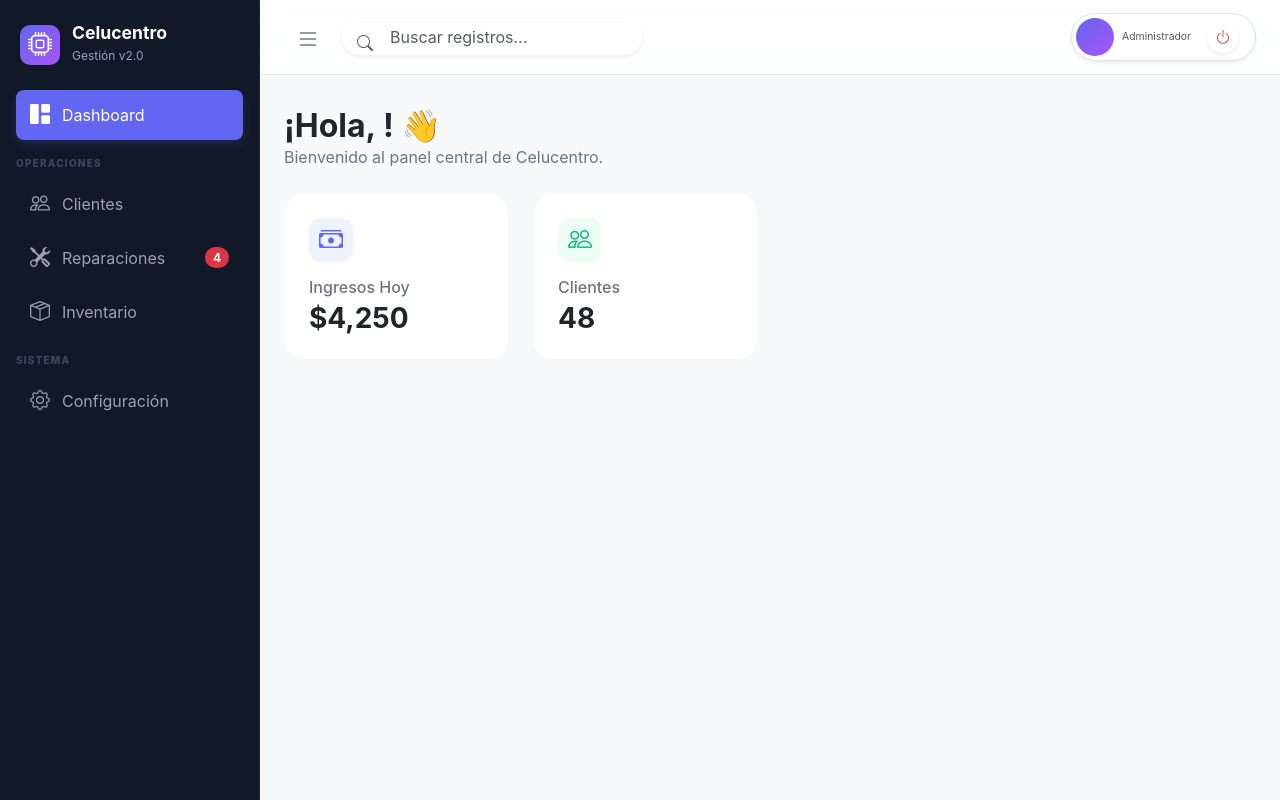
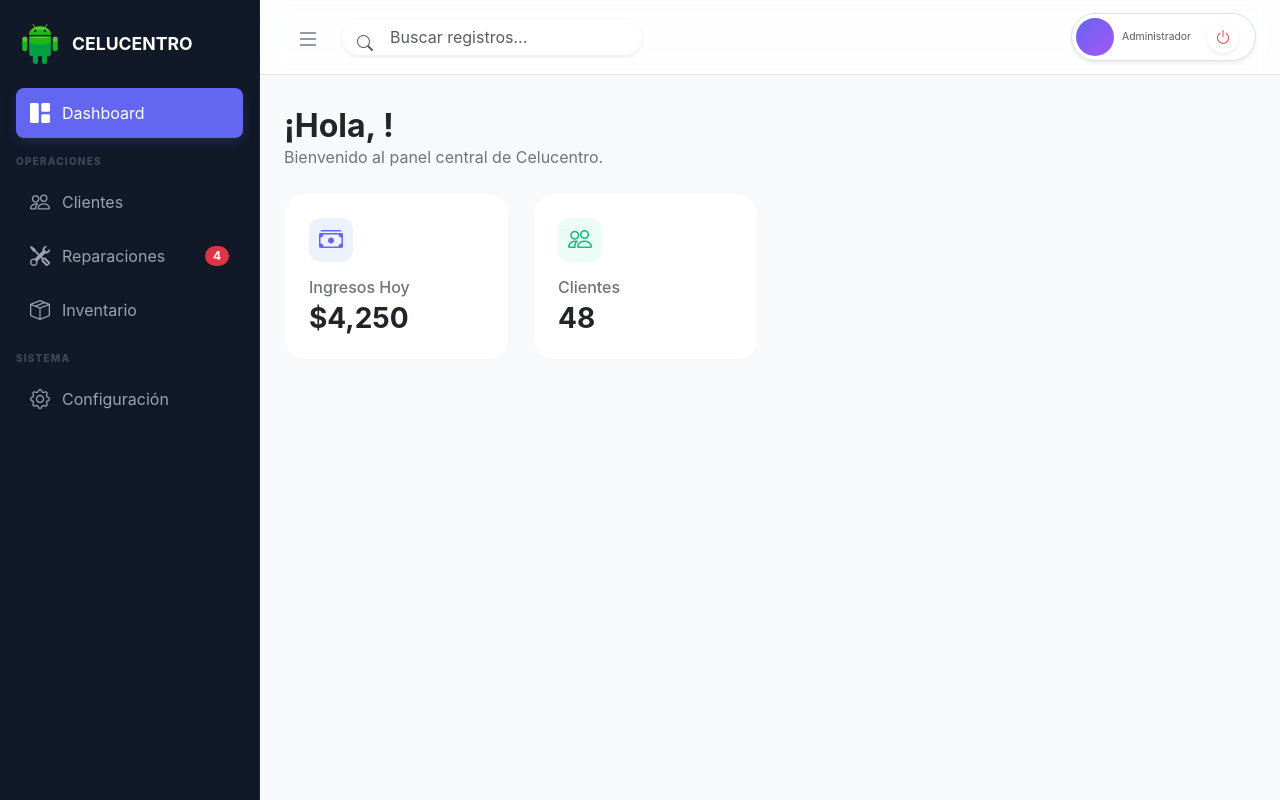
Before and after one commit to Danner2012/FRONT-PGM, an Angular app: page /dashboard in a window 1280 px wide. Built offline with nearby package versions, Linux system fonts and the light colour scheme; no server answers; sample sign-in values are in the browser's storage.

Commit message:
Se incluyo el logo en el sidebar y se mejoro apariencia

```diff
--- a/src/app/dashboard.component.ts
+++ b/src/app/dashboard.component.ts
@@ -13,12 +13,11 @@ import { AuthService } from './auth.service';
       <nav id="sidebar" class="sidebar" [class.collapsed]="isCollapsed()">
         <div class="sidebar-header">
           <div class="logo-container">
-            <div class="logo-circle bg-primary-gradient shadow-sm">
-              <i class="bi bi-cpu text-white fs-4"></i>
+            <div class="logo-circle overflow-hidden">
+              <img src="androide.png" alt="Logo" style="width: 100%; height: 100%; object-fit: cover;">
             </div>
             <div class="header-text" *ngIf="!isCollapsed()">
-              <h5 class="fw-bold m-0 text-white">Celucentro</h5>
-              <span class="text-secondary-light">Gestión v2.0</span>
+              <h5 class="fw-bold m-0 text-white">CELUCENTRO</h5>
             </div>
           </div>
         </div>
@@ -101,7 +100,7 @@ import { AuthService } from './auth.service';
 
         <div class="p-4 container-fluid fade-in">
           <div class="welcome-header mb-4">
-            <h2 class="fw-bold m-0 mt-2">¡Hola, {{ user()?.username }}! 👋</h2>
+            <h2 class="fw-bold m-0 mt-2">¡Hola, {{ user()?.username }}! </h2>
             <p class="text-secondary m-0">Bienvenido al panel central de Celucentro.</p>
           </div>
 
```
Also changed, not shown: public/androide.png (added), public/logov1 celucentro.png (added).
